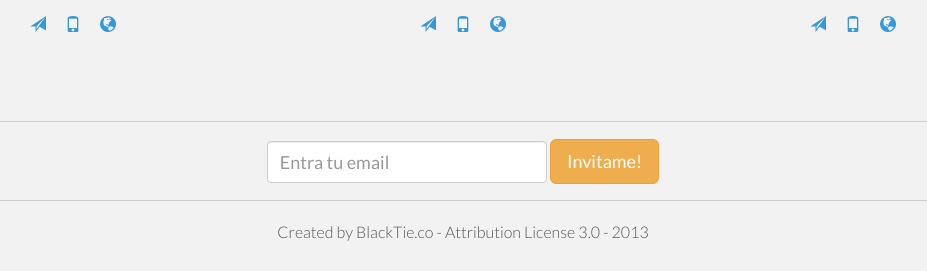
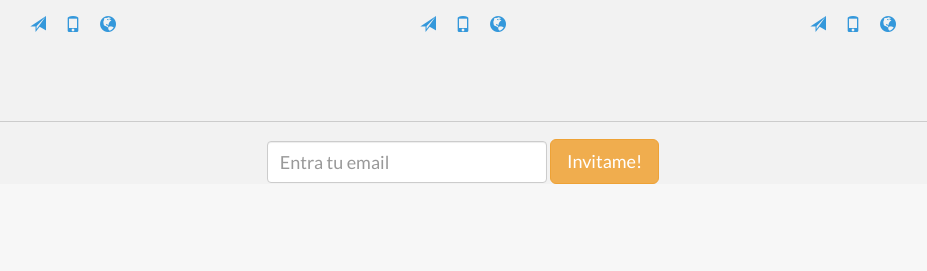
Before and after one commit to eliaslopezgt/fridgr, a Rails app: page / in a window 1280 px wide. Shown: the part 2886-3157 px from the top of the page, without its empty margins (177-1104 px from the left). After the commit the page ends 3070 px from the top, so only its background shows below. Run offline with Rails 7, Linux system fonts and the light colour scheme; some libraries are stand-ins or nearby versions.

Commit message:
removing stuff

```diff
--- a/app/views/welcome/index.html.erb
+++ b/app/views/welcome/index.html.erb
@@ -182,8 +182,6 @@
     </div>
     <div class="col-lg-3"></div>
   </div><!-- /row -->
-  <hr>
-  <p class="centered">Created by BlackTie.co - Attribution License 3.0 - 2013</p>
 </div><!-- /container -->
 
 
```
